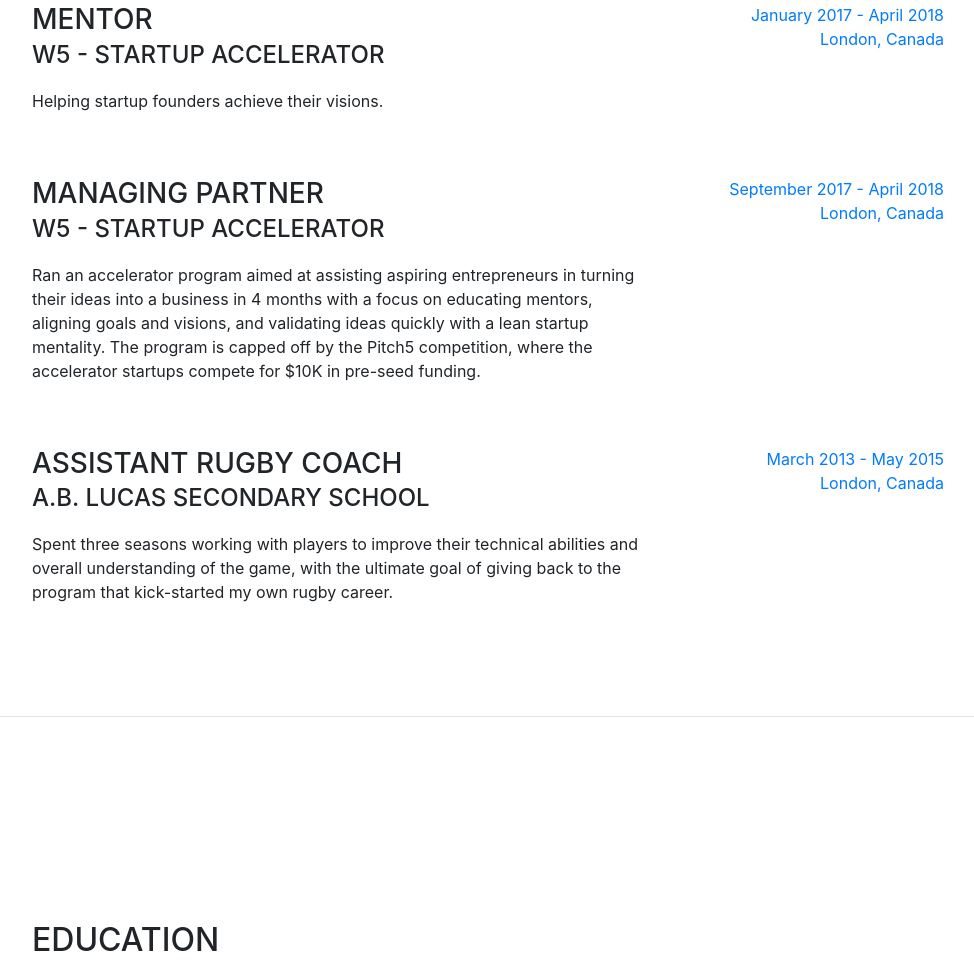
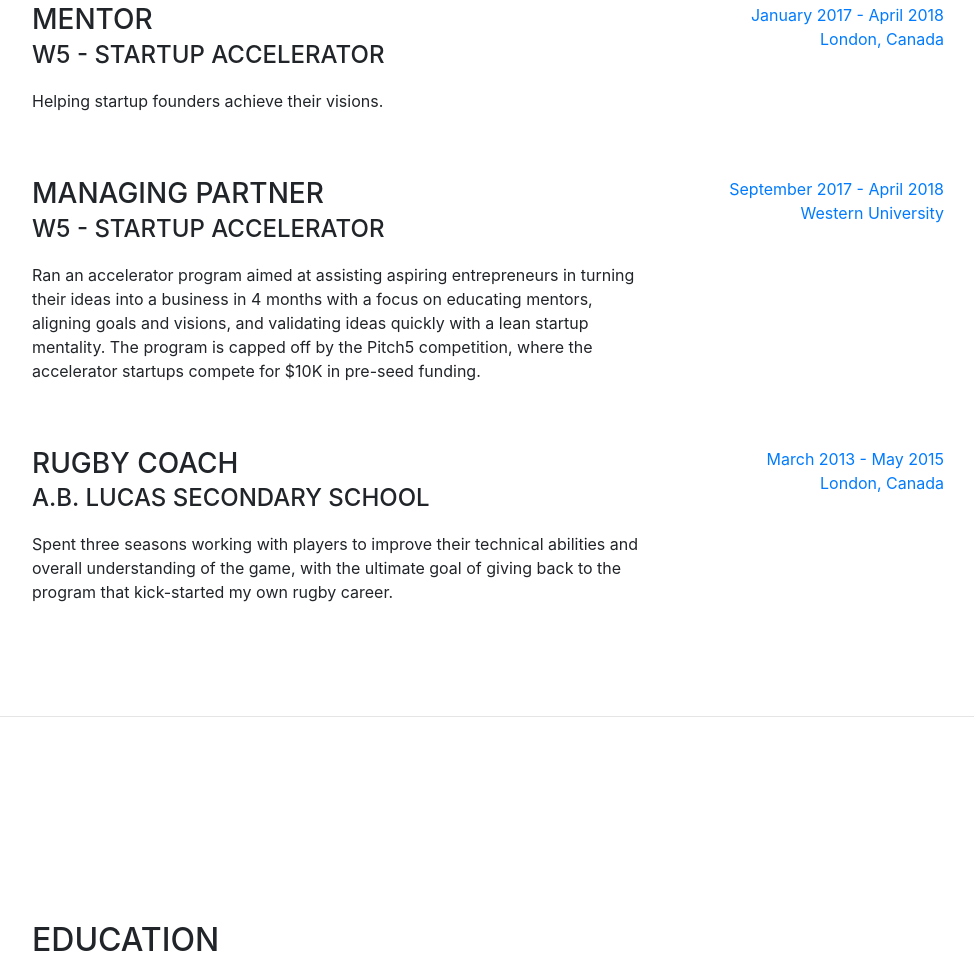
Before and after one commit to justinonthelam/justinlam-io-resume-bootstrap, a website with bundled scripts: page public/index.html in a window 1280 px wide. Shown: the part 2116-3095 px from the top of the page, without its empty margins (288-1262 px from the left). Built offline with nearby package versions, Linux system fonts and the light colour scheme; a web font is replaced by a local one.

Commit message:
Assistant Rugby Coach -> Rugby Coach

```diff
--- a/public/index.html
+++ b/public/index.html
@@ -169,13 +169,13 @@
                   </p>
                 </div>
                 <div class="resume-date text-md-right">
-                  <span class="text-primary">September 2017 - April 2018<br>London, Canada</span>
+                  <span class="text-primary">September 2017 - April 2018<br>Western University</span>
                 </div>
               </div>
 
             <div class="resume-item d-flex flex-column flex-md-row mb-5">
                 <div class="resume-content mr-auto">
-                  <h3 class="mb-0">Assistant Rugby Coach</h3>
+                  <h3 class="mb-0">Rugby Coach</h3>
                   <div class="subheading mb-3">A.B. Lucas Secondary School</div>
                   <p>Spent three seasons working with players to improve their technical abilities and overall understanding of the game, with the ultimate goal of giving back to the program that kick-started my own rugby career.</p>
                 </div>
```
